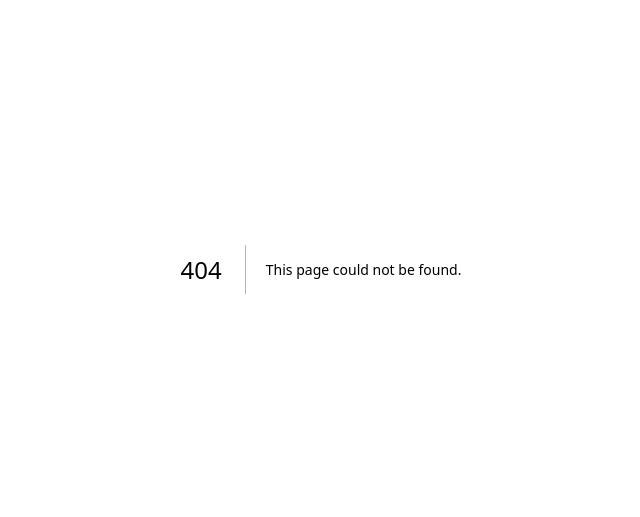
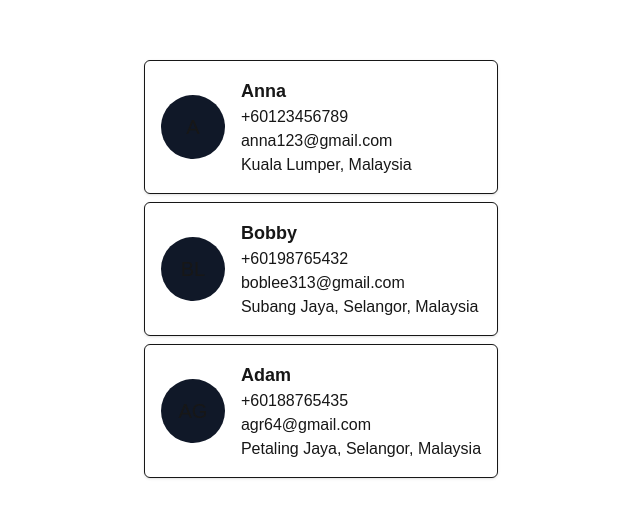
Before and after one commit to kj002/CRUD-address-book, a Next.js app: page /viewcontacts in a window 1280 px wide. Before the commit this address had no page. Shown: the part 131-648 px from the top of the page, without its empty margins (319-959 px from the left). Built offline with nearby package versions, Linux system fonts and the light colour scheme.

Commit message:
Add ViewContactsPage component to display contact list

```diff
--- /dev/null
+++ b/src/app/viewcontacts/page.tsx
@@ -0,0 +1,14 @@
+import { contacts } from "../data/contactList";
+import ContactCard from "../components/ContactCard";
+
+export default function ViewContactsPage() {
+    return (
+        <div className="flex justify-center items-center h-screen">
+            <div className="flex flex-col gap-2">
+                {contacts.map((contact) => (
+                    <ContactCard key={contact.id} contact={contact}/>
+                ))}
+            </div>
+        </div>
+    );
+}
```
